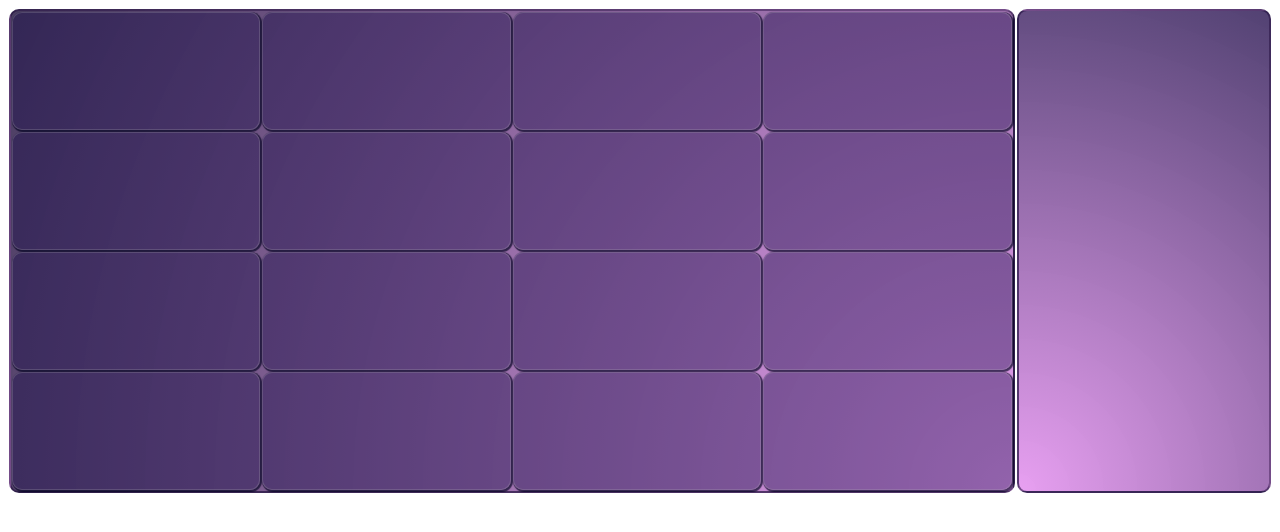
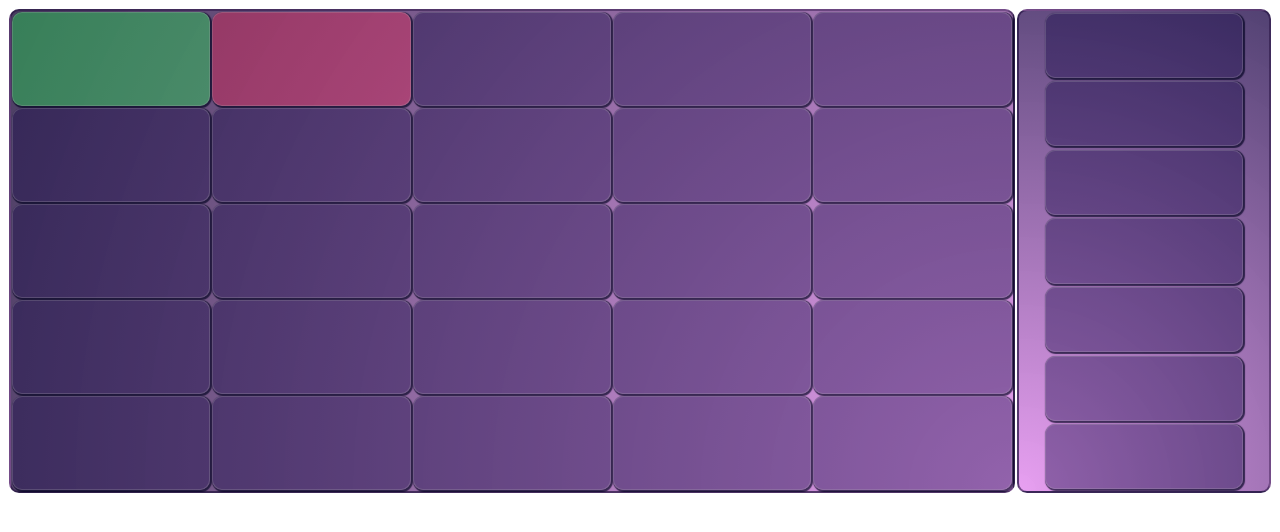
Before and after one commit to kso6dev/JavaScript, a plain HTML site: page games/seizure/plate/plate.html in a window 1280 px wide. Drawn offline with Linux system fonts and the light colour scheme.

Commit message:
design tests

```diff
--- a/games/seizure/plate/plate.css
+++ b/games/seizure/plate/plate.css
@@ -16,7 +16,6 @@
 
 .playzone{
     display: flex;
-    flex-direction: row;
     flex-wrap: wrap;
 
     background-image: radial-gradient(circle at bottom right, rgba(223, 124, 236, 0.726), rgba(24, 8, 54, 0.788));
@@ -33,12 +32,12 @@
 .sidemenu{
     display: flex;
 
-    background-image: radial-gradient(circle at bottom left, rgba(223, 124, 236, 0.726), rgba(36, 15, 77, 0.788));
+    flex-wrap: wrap;
 
-    /*
     justify-content: space-around;
     align-content: space-around;
-    */
+
+    background-image: radial-gradient(circle at bottom left, rgba(223, 124, 236, 0.726), rgba(36, 15, 77, 0.788));
 }
 
 .grid{
@@ -67,5 +66,80 @@
     text-shadow: 1em 1em 1em 1em white;
 }
 .cell_hovered{
-    background-color: rgba(21, 9, 70, 0.603);
+    background-image: linear-gradient(to bottom right, rgba(15, 7, 48, 0.903), rgba(15, 7, 44, 0.321));
 }
+.good_cell{
+    background-color: rgba(30, 224, 77, 0.403);
+}
+.bad_cell{
+    background-color: rgba(224, 30, 77, 0.403);
+}
+.good_cell_hovered{
+    background-image: linear-gradient(to bottom right, rgba(15, 100, 48, 0.903), rgba(15, 7, 44, 0.321));
+}
+.bad_cell_hovered{
+    background-image: linear-gradient(to bottom right, rgba(100, 7, 48, 0.903), rgba(15, 7, 44, 0.321));
+}
+
+.dice{
+    background-color: rgba(21, 9, 70, 0.403);
+    border: 1px solid rgba(184, 184, 184, 0.229);
+    border-radius: 10px;
+    box-shadow: 1px 1px 1px 1px rgba(0, 1, 32, 0.692);
+
+    margin: 1px;
+}
+
+.range{
+    background-color: rgba(21, 9, 70, 0.403);
+    border: 1px solid rgba(184, 184, 184, 0.229);
+    border-radius: 10px;
+    box-shadow: 1px 1px 1px 1px rgba(0, 1, 32, 0.692);
+
+    margin: 1px;
+}
+
+.score{
+    background-color: rgba(21, 9, 70, 0.403);
+    border: 1px solid rgba(184, 184, 184, 0.229);
+    border-radius: 10px;
+    box-shadow: 1px 1px 1px 1px rgba(0, 1, 32, 0.692);
+
+    margin: 1px;
+}
+
+.cost{
+    background-color: rgba(21, 9, 70, 0.403);
+    border: 1px solid rgba(184, 184, 184, 0.229);
+    border-radius: 10px;
+    box-shadow: 1px 1px 1px 1px rgba(0, 1, 32, 0.692);
+
+    margin: 1px;
+}
+
+.rerollgrid{
+    background-color: rgba(21, 9, 70, 0.403);
+    border: 1px solid rgba(184, 184, 184, 0.229);
+    border-radius: 10px;
+    box-shadow: 1px 1px 1px 1px rgba(0, 1, 32, 0.692);
+
+    margin: 1px;
+}
+
+.rerolldice{
+    background-color: rgba(21, 9, 70, 0.403);
+    border: 1px solid rgba(184, 184, 184, 0.229);
+    border-radius: 10px;
+    box-shadow: 1px 1px 1px 1px rgba(0, 1, 32, 0.692);
+
+    margin: 1px;
+}
+
+.timer{
+    background-color: rgba(21, 9, 70, 0.403);
+    border: 1px solid rgba(184, 184, 184, 0.229);
+    border-radius: 10px;
+    box-shadow: 1px 1px 1px 1px rgba(0, 1, 32, 0.692);
+
+    margin: 1px;
+}
--- a/games/seizure/plate/plate.html
+++ b/games/seizure/plate/plate.html
@@ -1,8 +1,8 @@
 <!DOCTYPE html>
 <html>
     <head>
-        <meta charset="utf-8" />
         <link rel="stylesheet" href="plate.css">
+        <meta charset="utf-8">
         <title>Seizure</title>
     </head>
     <body>
--- a/games/seizure/plate/plate.js
+++ b/games/seizure/plate/plate.js
@@ -1,6 +1,6 @@
 //parameters
-var nbOfCols = 4;
-var nb0fLines = 4;
+var nbOfCols = 5;
+var nb0fLines = 5;
 var directions = new Map();
 directions.set("normal", "row"); directions.set("reverse", "row-reverse");
 directions.set("up", "column"); directions.set("down", "column-reverse");
@@ -18,12 +18,58 @@ var nbOfCells = nbOfCols * nb0fLines;
 var cellHeight = Math.floor(100 / nb0fLines);
 var cellWidth = Math.floor(100/ nbOfCols);
 
-//divs
+//existing elements
 var mainWrapper = document.getElementById("main_wrapper");
 var playZone = document.getElementById("playzone");
 var sideMenu = document.getElementById("sidemenu");
 var menu = document.getElementById("menu");
 
+//dynamic playzone elements
+var grid = document.createElement("div");
+
+//dynamic menu elements created and added to menuElements collection
+var menuElements = {};
+//dice
+var dice = document.createElement("div");
+menuElements.dice = dice;
+menuElements.dice.className = "dice";
+//range
+var rangeDiv = document.createElement("div");
+menuElements.rangeDiv = rangeDiv;
+menuElements.rangeDiv.className = "range";
+//score
+var scoreDiv = document.createElement("div");
+menuElements.scoreDiv = scoreDiv;
+menuElements.scoreDiv.className = "score";
+//cost
+var costDiv = document.createElement("div");
+menuElements.costDiv = costDiv;
+menuElements.costDiv.className = "cost";
+//reroll grid
+var rerollGridDiv = document.createElement("div");
+menuElements.rerollGridDiv = rerollGridDiv;
+menuElements.rerollGridDiv.className = "rerollgrid";
+//reroll dice
+var rerollDiceDiv = document.createElement("div");
+menuElements.rerollDiceDiv = rerollDiceDiv;
+menuElements.rerollDiceDiv.className = "rerolldice"
+//timer
+var timerDiv = document.createElement("div");
+menuElements.timerDiv = timerDiv;
+menuElements.timerDiv.className = "timer";
+
+//side menu elements dimension
+var menuElementHeight = 80;
+var menuElementWidth = 80;
+var menuElementsLen = Object.keys(menuElements).length;
+if (sideMenuOrientation == "row")
+{
+    menuElementWidth = Math.floor(100 / menuElementsLen);
+}
+else
+{
+    menuElementHeight = Math.floor(100 / menuElementsLen);
+}
 
 function initPlate(){
     //main_wrapper
@@ -34,13 +80,21 @@ function initPlate(){
 
     //sidemenu
     defineElementStyle(sideMenu, "sidemenu", true);
+    for (var element in menuElements){
+        defineElementStyle(menuElements[element], menuElements[element].className, true);
+        sideMenu.appendChild(menuElements[element]);
+    }
 
     //grid
-    var grid = document.createElement("div");
     defineElementStyle(grid, "grid", true);
     playZone.appendChild(grid);
+
     //cells
     addCells(grid);
+
+    //tests
+    defineElementStyle(grid.childNodes[0], "good_cell", false);
+    defineElementStyle(grid.childNodes[1], "bad_cell", false);
 }
 
 function addCells(grid){
@@ -50,11 +104,11 @@ function addCells(grid){
         defineElementStyle(cell, "cell", true);
         cell.addEventListener("mouseenter", function(e){
             var cell = e.target;
-            defineElementStyle(cell, "cell_hovered", false);
+            defineElementStyle(cell, cell.className+"_hovered", false);
         });
         cell.addEventListener("mouseleave", function(e){
             var cell = e.target;
-            defineElementStyle(cell, "cell", true);
+            defineElementStyle(cell, cell.className.replace("_hovered",""), true);
         });
         grid.appendChild(cell);
     }
@@ -86,9 +140,38 @@ function defineElementStyle(element, className, replaceClassName){
             element.style.width = "calc(" + cellWidth +"% - 4px)";
             element.style.height = "calc(" + cellHeight +"% - 4px)";
             break;
+        case "dice":
+            element.style.width = "calc(" + menuElementWidth +"% - 4px)";
+            element.style.height = "calc(" + menuElementHeight +"% - 4px)";
+            break;
+        case "range":
+            element.style.width = "calc(" + menuElementWidth +"% - 4px)";
+            element.style.height = "calc(" + menuElementHeight +"% - 4px)";
+            break;
+        case "score":
+            element.style.width = "calc(" + menuElementWidth +"% - 4px)";
+            element.style.height = "calc(" + menuElementHeight +"% - 4px)";
+            break;
+        case "cost":
+            element.style.width = "calc(" + menuElementWidth +"% - 4px)";
+            element.style.height = "calc(" + menuElementHeight +"% - 4px)";
+        break;
+        case "rerollgrid":
+            element.style.width = "calc(" + menuElementWidth +"% - 4px)";
+            element.style.height = "calc(" + menuElementHeight +"% - 4px)";
+            break;
+        case "rerolldice":
+            element.style.width = "calc(" + menuElementWidth +"% - 4px)";
+            element.style.height = "calc(" + menuElementHeight +"% - 4px)";
+            break;
+        case "timer":
+            element.style.width = "calc(" + menuElementWidth +"% - 4px)";
+            element.style.height = "calc(" + menuElementHeight +"% - 4px)";
+            break;
     }
 
 }
 
 initPlate();
+
 console.log("fin poc");
```
Also changed, not shown: designtests/design.css (added, +33 -0 lines), designtests/design.html (added, +24 -0 lines), designtests/design.js (added).
